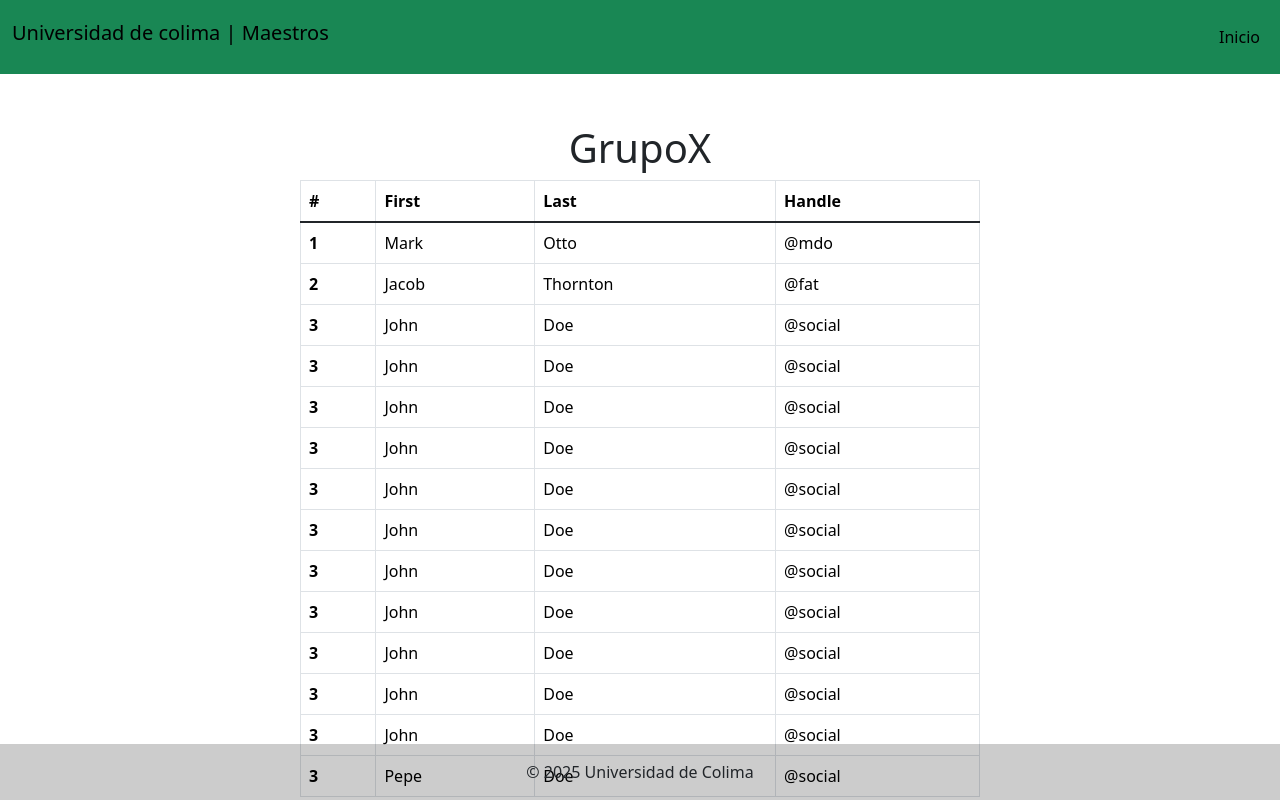
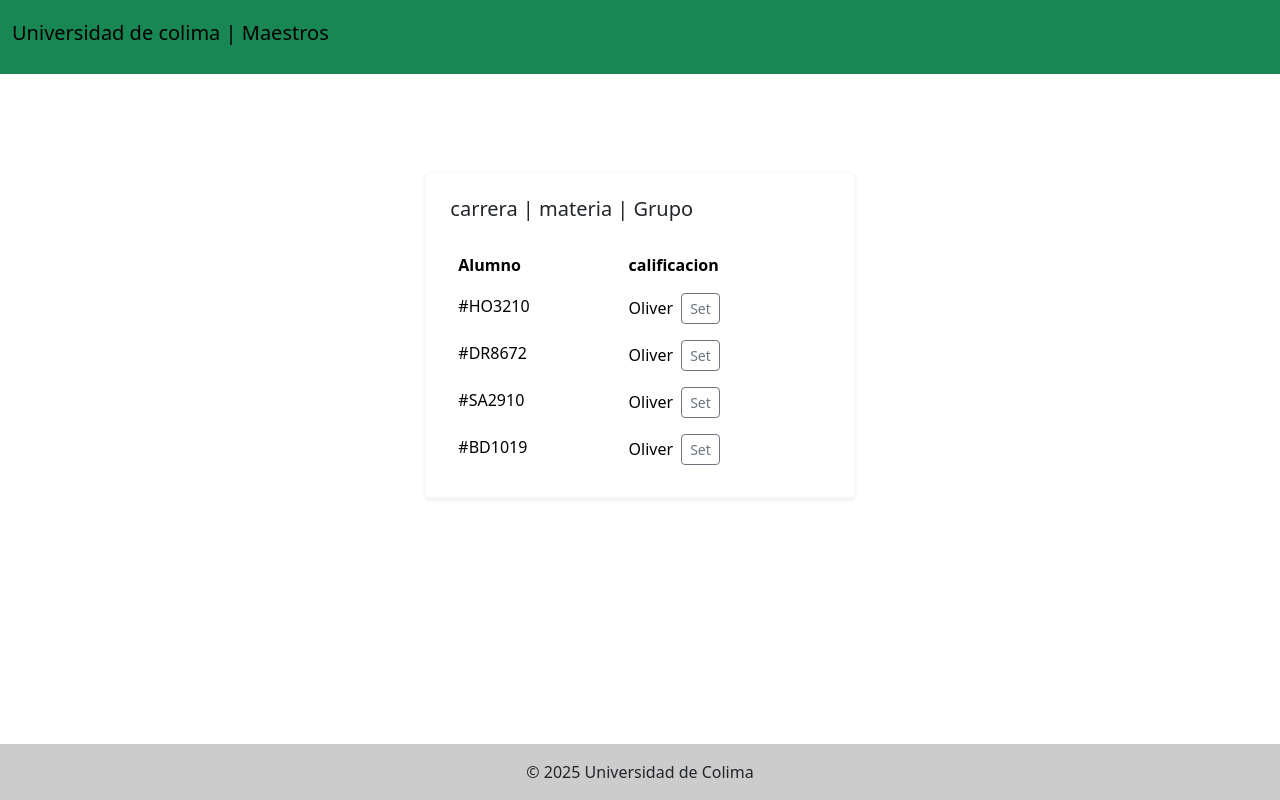
Before and after one commit to juanpaceja/Proyectofinalprogramacionweb, a website: page html/Maestros/grupo.html in a window 1280 px wide. Drawn offline with nearby package versions, Linux system fonts and the light colour scheme.

```diff
--- a/html/Maestros/grupo.html
+++ b/html/Maestros/grupo.html
@@ -16,112 +16,74 @@
             </button>
             <div class="collapse navbar-collapse" id="navbarNavAltMarkup">
                 <div id="mimenu" class="navbar-nav ms-auto">
-                    <a class="nav-link active ms-auto" id="registro" href="inicio-maestro.html">Inicio</a>
+                    <!-- <a class="nav-link active ms-auto" id="registro" href="inicio-maestro.html">Inicio</a>-->
                 </div>
             </div>
         </div>
     </nav>
     <main>
-        <div>
-            <h1 class="text-center mt-3">
-              GrupoX
-            </h1>
-          </div>
-        <table class="table table-bordered overflow-auto">
+      <!-- Table 1 - Bootstrap Brain Component -->
+<section class="py-3 py-md-5">
+  <div class="container">
+    <div class="row justify-content-center">
+      <div class="col-12 col-lg-9 col-xl-8">
+        <div class="card widget-card border-light shadow-sm">
+          <div class="card-body p-4">
+            <h5 class="card-title widget-card-title mb-4">carrera | materia | Grupo</h5>
+            <div class="table-responsive">
+              <table class="table table-borderless bsb-table-xl text-nowrap align-middle m-0">
                 <thead>
                   <tr>
-                <th scope="col">#</th>
-                <th scope="col">First</th>
-                <th scope="col">Last</th>
-                <th scope="col">Handle</th>
+                    <th>Alumno</th>
+                    <th>calificacion</th>
                   </tr>
                 </thead>
-            <tbody class="table-group-divider">
+                <tbody>
                   <tr>
-                <th scope="row">1</th>
-                <td>Mark</td>
-                <td>Otto</td>
-                <td>@mdo</td>
+                    <td>
+                      <h6 class="mb-1">#HO3210</h6>
+                    </td>
+                    <td class="d-flex align-items-center gap-2">
+                      <h6 class="mb-0">Oliver</h6>
+                      <button class="btn btn-outline-secondary btn-sm">Set</button>
+                    </td>
                   </tr>
                   <tr>
-                <th scope="row">2</th>
-                <td>Jacob</td>
-                <td>Thornton</td>
-                <td>@fat</td>
+                    <td>
+                      <h6 class="mb-1">#DR8672</h6>
+                    </td>
+                    <td class="d-flex align-items-center gap-2">
+                      <h6 class="mb-0">Oliver</h6>
+                      <button class="btn btn-outline-secondary btn-sm">Set</button>
+                    </td>
                   </tr>
                   <tr>
-                <th scope="row">3</th>
-                <td>John</td>
-                <td>Doe</td>
-                <td>@social</td>
+                    <td>
+                      <h6 class="mb-1">#SA2910</h6>
+                    </td>
+                    <td class="d-flex align-items-center gap-2">
+                      <h6 class="mb-0">Oliver</h6>
+                      <button class="btn btn-outline-secondary btn-sm">Set</button>
+                    </td>
                   </tr>
                   <tr>
-                <th scope="row">3</th>
-                <td>John</td>
-                <td>Doe</td>
-                <td>@social</td>
-              </tr>
-              <tr>
-                <th scope="row">3</th>
-                <td>John</td>
-                <td>Doe</td>
-                <td>@social</td>
-              </tr>
-              <tr>
-                <th scope="row">3</th>
-                <td>John</td>
-                <td>Doe</td>
-                <td>@social</td>
-              </tr>
-              <tr>
-                <th scope="row">3</th>
-                <td>John</td>
-                <td>Doe</td>
-                <td>@social</td>
-              </tr>
-              <tr>
-                <th scope="row">3</th>
-                <td>John</td>
-                <td>Doe</td>
-                <td>@social</td>
-              </tr>
-              <tr>
-                <th scope="row">3</th>
-                <td>John</td>
-                <td>Doe</td>
-                <td>@social</td>
-              </tr>
-              <tr>
-                <th scope="row">3</th>
-                <td>John</td>
-                <td>Doe</td>
-                <td>@social</td>
-              </tr>
-              <tr>
-                <th scope="row">3</th>
-                <td>John</td>
-                <td>Doe</td>
-                <td>@social</td>
-              </tr>
-              <tr>
-                <th scope="row">3</th>
-                <td>John</td>
-                <td>Doe</td>
-                <td>@social</td>
-              </tr>              <tr>
-                <th scope="row">3</th>
-                <td>John</td>
-                <td>Doe</td>
-                <td>@social</td>
-              </tr>
-              <tr>
-                <th scope="row">3</th>
-                <td>Pepe</td>
-                <td>Doe</td>
-                <td>@social</td>
+                    <td>
+                      <h6 class="mb-1">#BD1019</h6>
+                    </td>
+                    <td class="d-flex align-items-center gap-2">
+                      <h6 class="mb-0">Oliver</h6>
+                      <button class="btn btn-outline-secondary btn-sm">Set</button>
+                    </td>
                   </tr>
                 </tbody>
               </table>
+            </div>
+          </div>
+        </div>
+      </div>
+    </div>
+  </div>
+</section>
     </main>
     <footer class="text-center p-3 position-fixed bottom-0 w-100">
       © 2025 Universidad de Colima
```
Also changed, not shown: html/Alumnos/calificacionesA.html (+3 -3 lines), html/Alumnos/inicio-alumno.html (+7 -7 lines), html/Maestros/carreras.html (+6 -6 lines), html/Maestros/grupos.html (+6 -7 lines), html/Maestros/inicio-maestro.html (+5 -5 lines), html/Maestros/materia.html (+6 -6 lines), html/inicio-registro/Registro.html (+1 -1 lines), styles/CalificacionesA.css (deleted), styles/grupos.css (deleted). Lines whose indentation alone changed are shown as unchanged.
